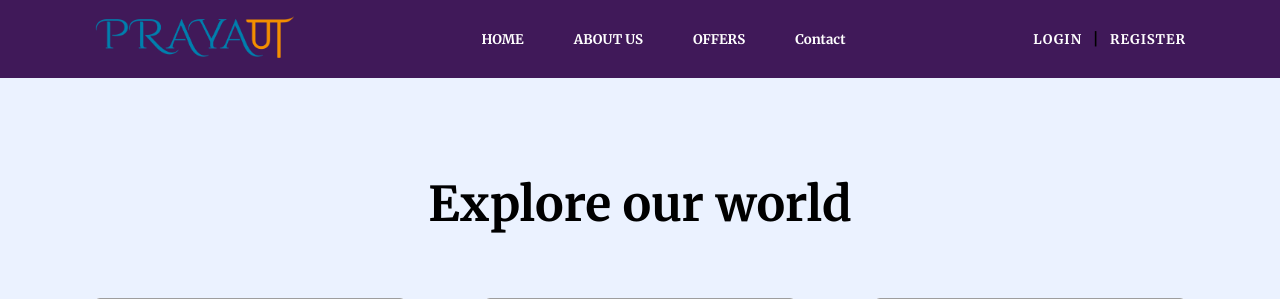
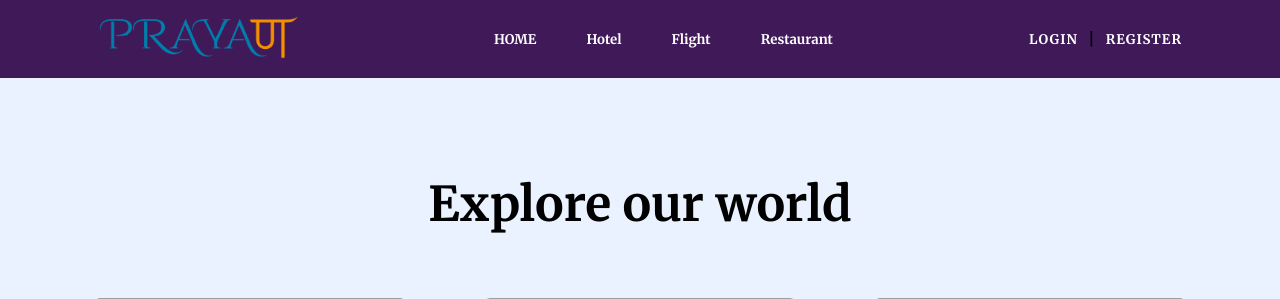
Before and after one commit to prash-singh/Prayan, a PHP site: page /trip.php in a window 1280 px wide. Shown: the top 299 px of the page. Run offline with PHP 8.4, Linux system fonts and the light colour scheme; grey boxes are pictures that could not be loaded.

Commit message:
minor changes in nav bar

```diff
--- a/flights.php
+++ b/flights.php
@@ -25,9 +25,9 @@
             <div class="navbar__nav__items">
                 <div class="nav__items">
                     <h5 id="items__home"> <a href="./index.php">HOME</a></h5>
-                    <h5 id="items__about"> <a href="./about.html">ABOUT US</a></h5>
-                    <h5 id="items__offers"> <a href="./header/offer.html">OFFERS</a></h5>
-                    <h5 id="items__contact"><a href="./header/contact.html">Contact</a></h5>
+                    <h5 id="items__hotel"> <a href="./hotel.php">Hotel</a></h5>
+                    <h5 id="items__trip"> <a href="./trip.php">Trip</a></h5>
+                    <h5 id="items__restaurant"><a href="./restaurant.php">Restaurant</a></h5>
                 </div>
             </div>
             <div class="navbar__account" id="navbar_acc">
--- a/hotel.php
+++ b/hotel.php
@@ -25,9 +25,9 @@
             <div class="navbar__nav__items">
                 <div class="nav__items">
                     <h5 id="items__home"> <a href="./index.php">HOME</a></h5>
-                    <h5 id="items__about"> <a href="./about.html">ABOUT US</a></h5>
-                    <h5 id="items__offers"> <a href="./header/offer.html">OFFERS</a></h5>
-                    <h5 id="items__contact"><a href="./header/contact.html">Contact</a></h5>
+                    <h5 id="items__flight"> <a href="./flights.php">Flight</a></h5>
+                    <h5 id="items__trip"> <a href="./trip.php">Trip</a></h5>
+                    <h5 id="items__restaurant"><a href="./restaurant.php">Restaurant</a></h5>
                 </div>
             </div>
             <div class="navbar__account" id="navbar_acc">
--- a/restaurant.php
+++ b/restaurant.php
@@ -25,9 +25,9 @@
             <div class="navbar__nav__items">
                 <div class="nav__items">
                     <h5 id="items__home"> <a href="./index.php">HOME</a></h5>
-                    <h5 id="items__about"> <a href="./about.html">ABOUT US</a></h5>
-                    <h5 id="items__offers"> <a href="./header/offer.html">OFFERS</a></h5>
-                    <h5 id="items__contact"><a href="./header/contact.html">Contact</a></h5>
+                    <h5 id="items__hotel"> <a href="./hotel.php">Hotel</a></h5>
+                    <h5 id="items__trip"> <a href="./trip.php">Trip</a></h5>
+                    <h5 id="items__flight"><a href="./flights.php">Flight</a></h5>
                 </div>
             </div>
             <div class="navbar__account" id="navbar_acc">
--- a/trip.css
+++ b/trip.css
@@ -161,9 +161,9 @@ body {
         background: none;
     }
     #items__home a,
-    #items__about a,
-    #items__offers a,
-    #items__contact a,
+    #items__hotel a,
+    #items__flight a,
+    #items__restaurant a,
     #nav__login a,
     #nav__register a {
         padding: 5px 0;
@@ -173,15 +173,15 @@ body {
         border-bottom: 2px solid cyan;
         color: orange;
     }
-    #items__about:hover a {
+    #items__hotel:hover a {
         border-bottom: 2px solid cyan;
         color: orange;
     }
-    #items__offers:hover a {
+    #items__flight:hover a {
         border-bottom: 2px solid cyan;
         color: orange;
     }
-    #items__contact:hover a {
+    #items__restaurant:hover a {
         border-bottom: 2px solid cyan;
         color: orange;
     }
--- a/trip.php
+++ b/trip.php
@@ -25,9 +25,9 @@
             <div class="navbar__nav__items">
                 <div class="nav__items">
                     <h5 id="items__home"> <a href="./index.php">HOME</a></h5>
-                    <h5 id="items__about"> <a href="./about.html">ABOUT US</a></h5>
-                    <h5 id="items__offers"> <a href="./header/offer.html">OFFERS</a></h5>
-                    <h5 id="items__contact"><a href="./header/contact.html">Contact</a></h5>
+                    <h5 id="items__hotel"> <a href="./hotel.php">Hotel</a></h5>
+                    <h5 id="items__flight"> <a href="./flight.php">Flight</a></h5>
+                    <h5 id="items__restaurant"><a href="./restaurant.php">Restaurant</a></h5>
                 </div>
             </div>
             <div class="navbar__account" id="navbar_acc">
```
Also changed, not shown: flights.css (+6 -6 lines), hotel.css (+6 -6 lines), restaurant.css (+6 -6 lines).
